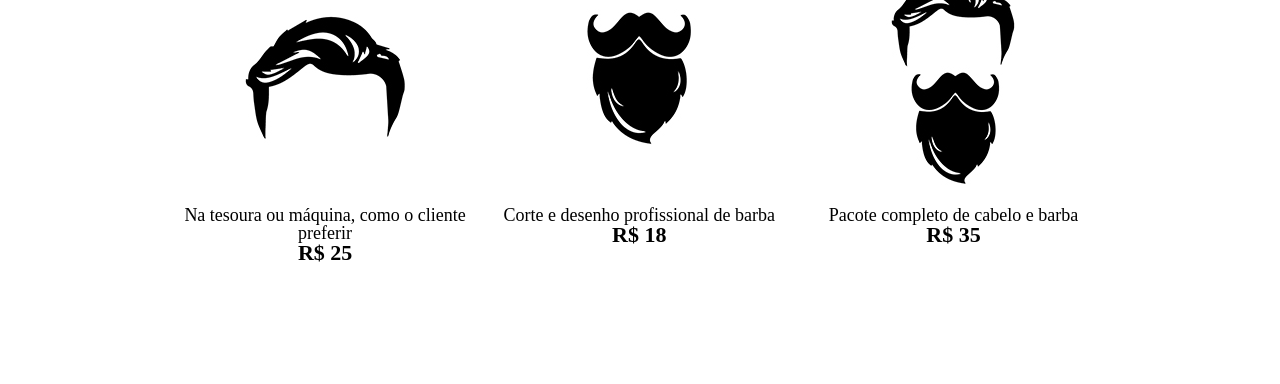
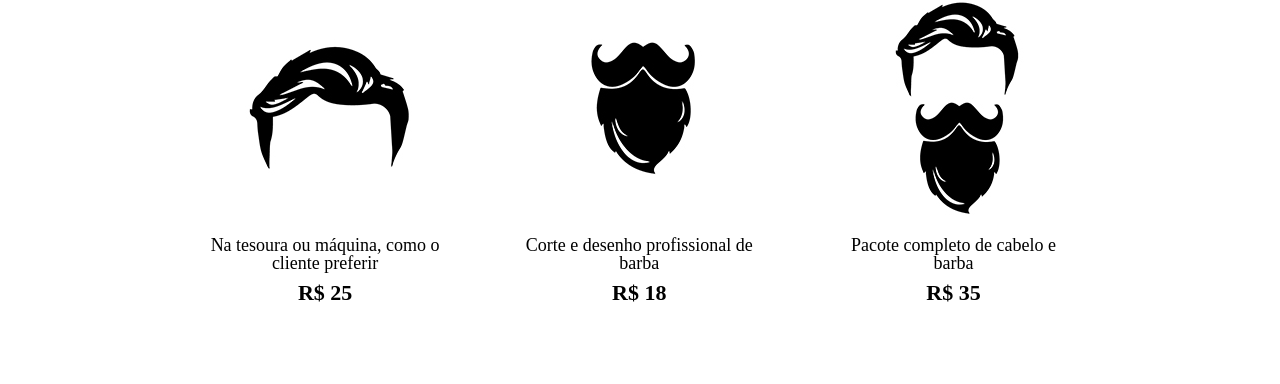
Before and after one commit to divertimentos/Curso-HTML-CSS-Alura, a plain HTML site: page produtos.html in a window 1280 px wide. Shown: the part 420-804 px from the top of the page. Drawn offline with Linux system fonts and the light colour scheme.

Commit message:
Ajusta os tamanhos com o box-sizing

```diff
--- a/produtos.css
+++ b/produtos.css
@@ -37,8 +37,11 @@ nav a {
 .produtos li {
   display: inline-block;
   text-align: center;
-  width: 33%;
+  width: 30%;
   vertical-align: top;
+  margin: 0 1.5%;
+  padding: 30px 20px;
+  box-sizing: border-box;
 }
 
 .produtos h2 {
@@ -53,4 +56,5 @@ nav a {
 .produto-preco {
   font-size: 22px;
   font-weight: bold;
+  margin-top: 10px;
 }
```
